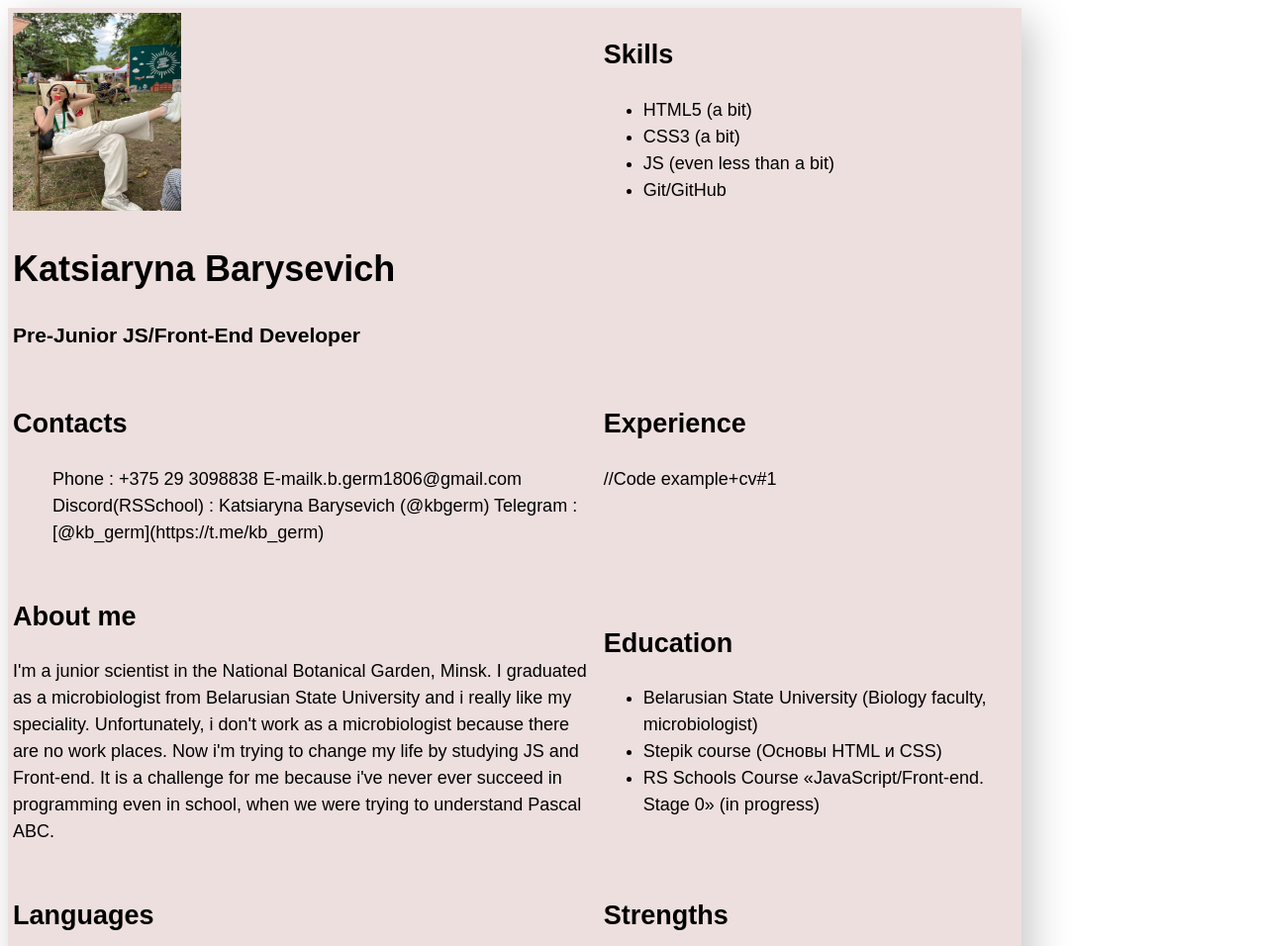
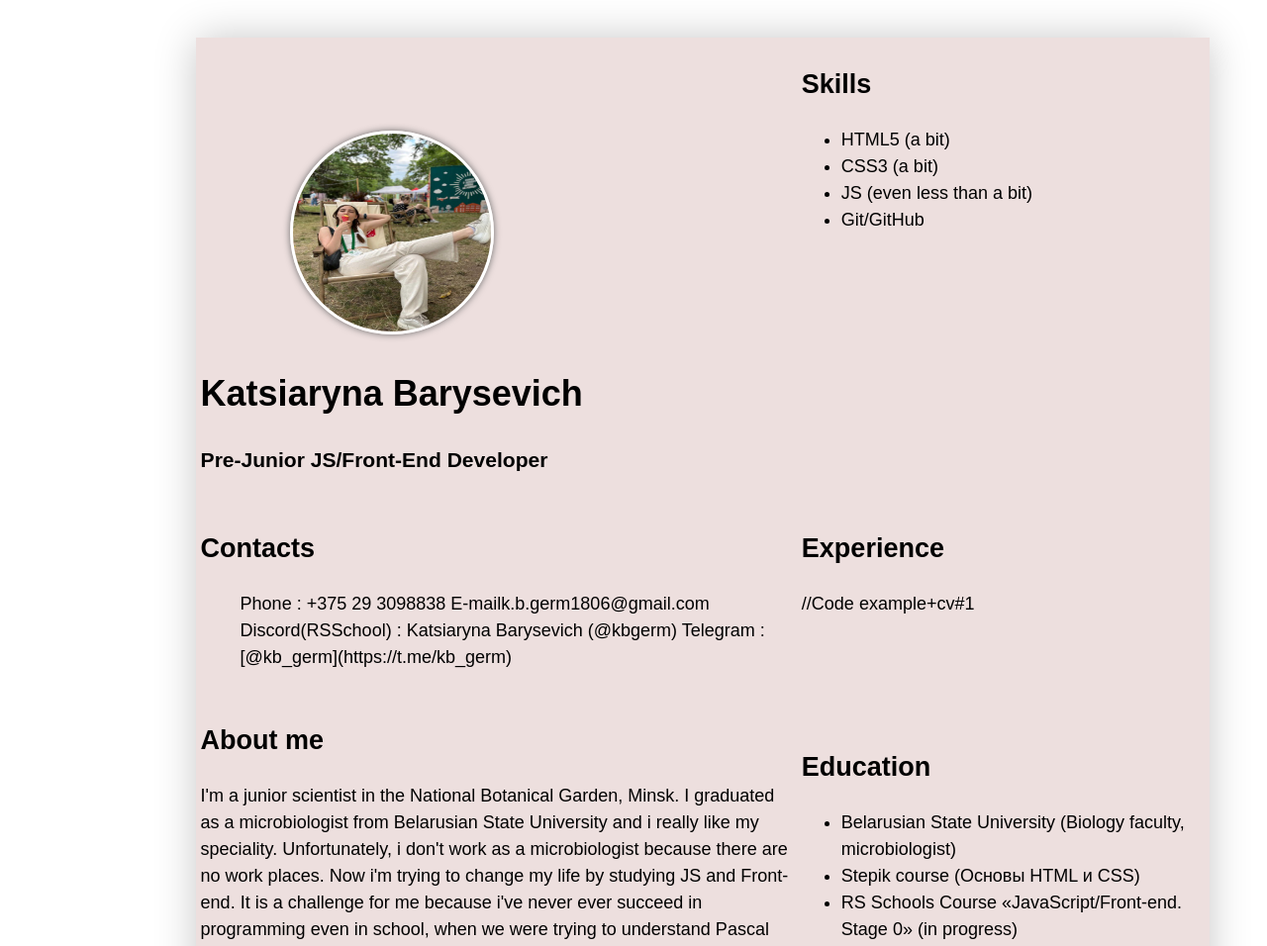
Before and after one commit to kbgerm/rsschool-cv, a plain HTML site: page index.html in a window 1280 px wide. Shown: the top 956 px of the page at 99% size. Drawn offline with Linux system fonts and the light colour scheme.

Commit message:
fix: work with styles

```diff
--- a/index.html
+++ b/index.html
@@ -11,7 +11,7 @@
     <table width="100%" cellspacing="0" cellpadding="5">
       <tr>
       <td width="200" valign="top">
-        <img class="photo" src="./imgonline-com-ua-Resize-j14KlSrFuDeVj.jpg" alt="Photo" width="170" height="200">
+        <img class="photo" src="./imgonline-com-ua-Resize-j14KlSrFuDeVj.jpg" alt="Photo" width="200" height="200">
       <div class="heading">
         <h1>Katsiaryna Barysevich</h1>
         <h3>Pre-Junior JS/Front-End Developer</h3>
--- a/style.css
+++ b/style.css
@@ -1,9 +1,20 @@
 .wholepage {
     background-color: #eddfde;
-    margin: 20px, 100px, 20px;
+    margin-top: 3%;
+    margin-right: 15%;
+    margin-bottom: 1%;
+    margin-left: 15%;
     width: 1024px;
     font-family: "Arial", sans-serif;
     font-size: 18px;
     line-height: 1.5;
-    box-shadow: 10px 10px 40px -1px rgba(0, 0, 0, 0.23);
+    box-shadow: 0px 0px 40px -1px rgba(0, 0, 0, 0.23);
   }
+.photo {
+  border-radius: 100px;
+  border: 3px solid rgb(255, 255, 255);
+  border-radius: 50%;
+  box-shadow: 0 0 7px #666;
+  margin-top: 15%;
+  margin-left: 90px;
+}
```
